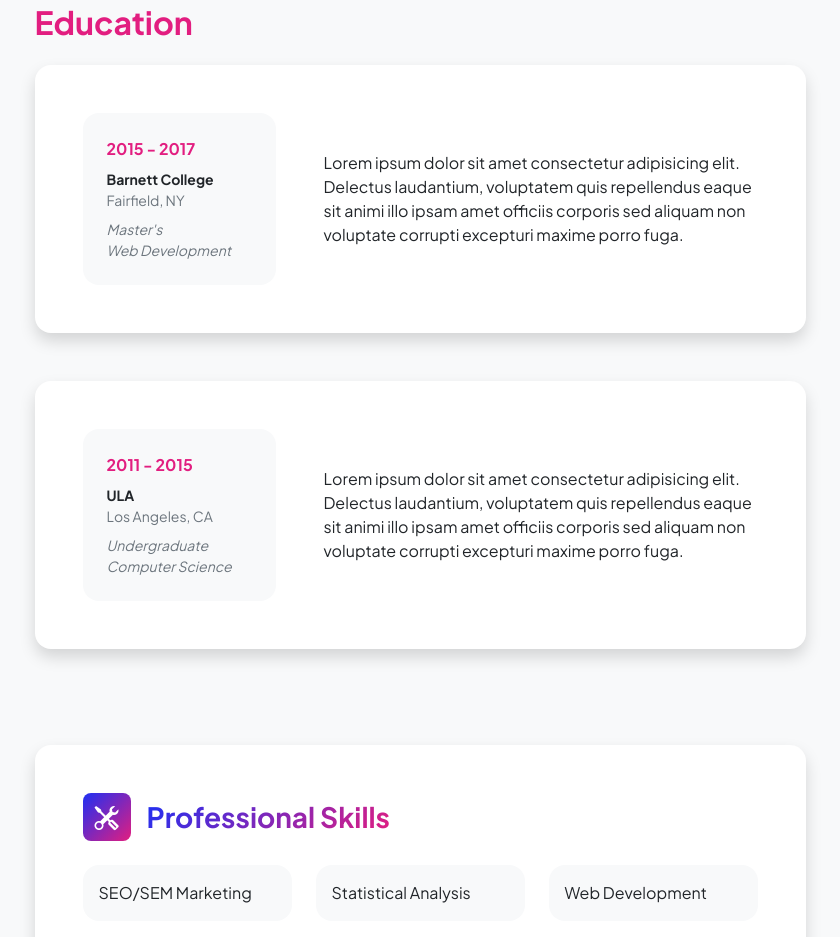
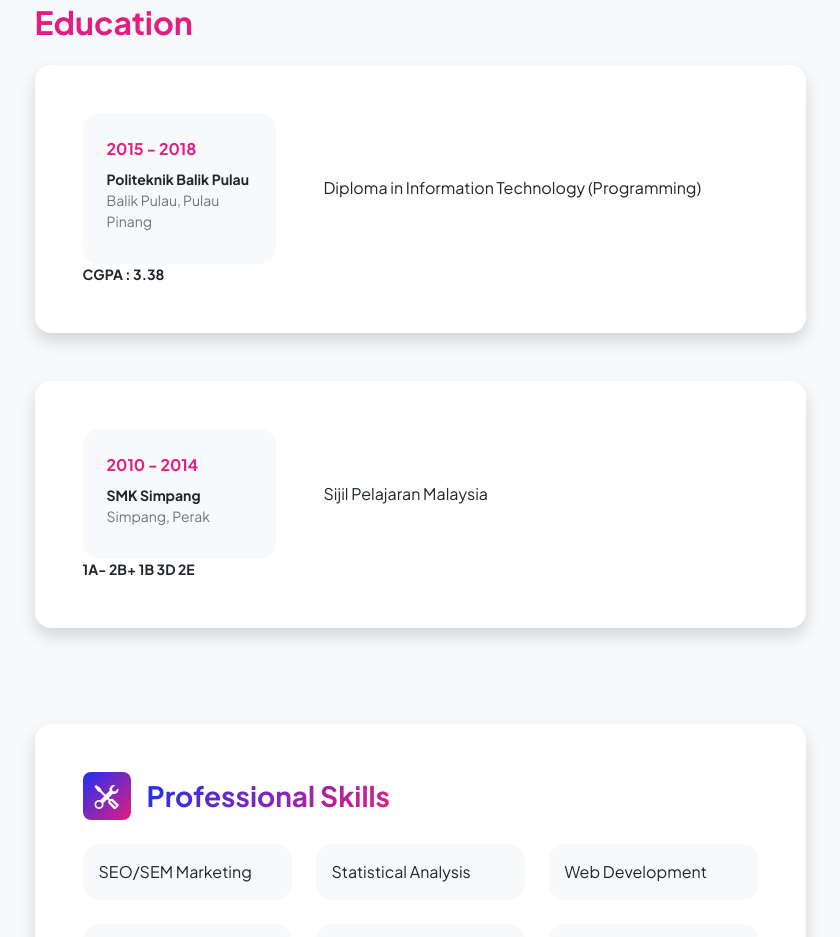
Before and after one commit to Afirah97/Afirah97.github.io, a plain HTML site: page resume.html in a window 1280 px wide. Shown: the part 1364-2301 px from the top of the page, without its empty margins (220-1060 px from the left). Drawn offline with nearby package versions, Linux system fonts and the light colour scheme.

Commit message:
Update resume.html

```diff
--- a/resume.html
+++ b/resume.html
@@ -124,18 +124,15 @@
                                     <div class="row align-items-center gx-5">
                                         <div class="col text-center text-lg-start mb-4 mb-lg-0">
                                             <div class="bg-light p-4 rounded-4">
-                                                <div class="text-secondary fw-bolder mb-2">2015 - 2017</div>
+                                                <div class="text-secondary fw-bolder mb-2">2015 - 2018</div>
                                                 <div class="mb-2">
-                                                    <div class="small fw-bolder">Barnett College</div>
-                                                    <div class="small text-muted">Fairfield, NY</div>
-                                                </div>
-                                                <div class="fst-italic">
-                                                    <div class="small text-muted">Master's</div>
-                                                    <div class="small text-muted">Web Development</div>
+                                                    <div class="small fw-bolder">Politeknik Balik Pulau</div>
+                                                    <div class="small text-muted">Balik Pulau, Pulau Pinang</div>
                                                 </div>
                                             </div>
                                         </div>
-                                        <div class="col-lg-8"><div>Lorem ipsum dolor sit amet consectetur adipisicing elit. Delectus laudantium, voluptatem quis repellendus eaque sit animi illo ipsam amet officiis corporis sed aliquam non voluptate corrupti excepturi maxime porro fuga.</div></div>
+                                        <div class="col-lg-8"><div>Diploma in Information Technology (Programming)</div></div>
+                                        <div class="small fw-bolder">CGPA : 3.38</div>
                                     </div>
                                 </div>
                             </div>
@@ -145,18 +142,15 @@
                                     <div class="row align-items-center gx-5">
                                         <div class="col text-center text-lg-start mb-4 mb-lg-0">
                                             <div class="bg-light p-4 rounded-4">
-                                                <div class="text-secondary fw-bolder mb-2">2011 - 2015</div>
+                                                <div class="text-secondary fw-bolder mb-2">2010 - 2014</div>
                                                 <div class="mb-2">
-                                                    <div class="small fw-bolder">ULA</div>
-                                                    <div class="small text-muted">Los Angeles, CA</div>
-                                                </div>
-                                                <div class="fst-italic">
-                                                    <div class="small text-muted">Undergraduate</div>
-                                                    <div class="small text-muted">Computer Science</div>
+                                                    <div class="small fw-bolder">SMK Simpang</div>
+                                                    <div class="small text-muted">Simpang, Perak</div>
                                                 </div>
                                             </div>
                                         </div>
-                                        <div class="col-lg-8"><div>Lorem ipsum dolor sit amet consectetur adipisicing elit. Delectus laudantium, voluptatem quis repellendus eaque sit animi illo ipsam amet officiis corporis sed aliquam non voluptate corrupti excepturi maxime porro fuga.</div></div>
+                                        <div class="col-lg-8"><div>Sijil Pelajaran Malaysia</div></div>
+                                        <div class="small fw-bolder">1A- 2B+ 1B 3D 2E </div>
                                     </div>
                                 </div>
                             </div>
```
